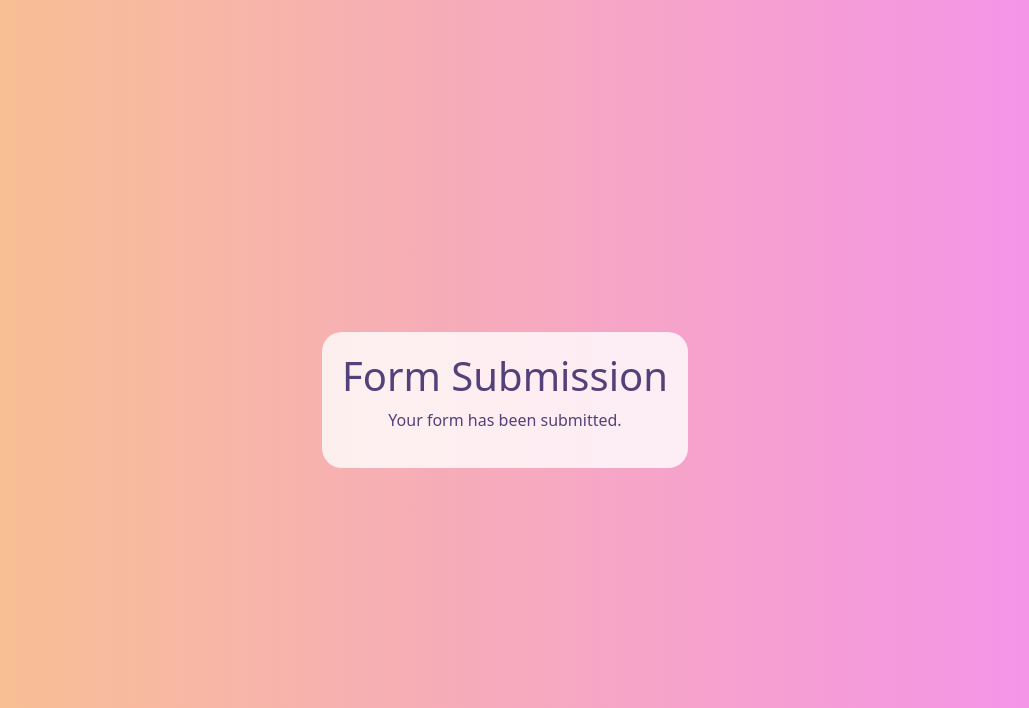
After one commit to micalev/COMP2511-Assignment3, a PHP site: page /submitted-form.html in a window 1280 px wide. The commit adds this page. Shown: the top 708 px of the page, without its empty margins (135-1164 px from the left). Run offline with PHP 8.4, Linux system fonts and the light colour scheme; some libraries are stand-ins or nearby versions.

Commit message:
Finish touchups and accessibility

```diff
--- /dev/null
+++ b/formstylesheet.css
@@ -0,0 +1,34 @@
+:root {
+    --dark-purple: #544179;
+    --purple: #7027A0;
+    --pink: #F56FAD;
+}
+
+body {
+    background: linear-gradient(90deg, hsla(31, 90%, 76%, 1) 1%, hsla(302, 82%, 76%, 1) 100%);
+    background-repeat: no-repeat;
+    background-position: center;
+    background-size: cover;
+    background-attachment: fixed;
+    height: 100%;
+}
+
+.container {
+    height: 100%;
+    display: flex;
+    justify-content: center;
+    align-items: center;
+
+}
+
+.vertical-center {
+  position: absolute;
+  top: 50%;
+  transform: translateY(-50%);
+  transform: translateY(-50%);
+    background-color: rgb(255,255,255, 0.8);
+    padding: 20px;
+    border-radius: 20px;
+    color: var(--dark-purple);
+    text-align: center;
+}
--- /dev/null
+++ b/submitted-form.html
@@ -0,0 +1,27 @@
+<!DOCTYPE html>
+<html>
+    <head>
+        <title>Form Submitted</title>
+        <!-- reset CSS -->
+        <link rel="reset.css" href="reset.css">
+
+        <!-- Bootsrap stylesheet-->
+        <link href="https://cdn.jsdelivr.net/npm/bootstrap@5.1.3/dist/css/bootstrap.min.css" rel="stylesheet" integrity="sha384-1BmE4kWBq78iYhFldvKuhfTAU6auU8tT94WrHftjDbrCEXSU1oBoqyl2QvZ6jIW3" crossorigin="anonymous">
+
+        <!-- stylesheet CSS-->
+        <link rel="stylesheet" href="formstylesheet.css">
+    </head>
+
+    <body>
+        <div class="container">
+            <div class="vertical-center col-lg">
+                <h1 id="title">Form Submission</h1>
+                <p>Your form has been submitted.</p>
+            </div>
+        </div>
+
+         <!--Popper and Bootstrap JS-->
+        <script src="https://cdn.jsdelivr.net/npm/@popperjs/core@2.10.2/dist/umd/popper.min.js" integrity="sha384-7+zCNj/IqJ95wo16oMtfsKbZ9ccEh31eOz1HGyDuCQ6wgnyJNSYdrPa03rtR1zdB" crossorigin="anonymous"></script>
+        <script src="https://cdn.jsdelivr.net/npm/bootstrap@5.1.3/dist/js/bootstrap.min.js" integrity="sha384-QJHtvGhmr9XOIpI6YVutG+2QOK9T+ZnN4kzFN1RtK3zEFEIsxhlmWl5/YESvpZ13" crossorigin="anonymous"></script>
+    </body>
+</html>
```
Also changed, not shown: index.html (+30 -2 lines), stylesheet.css (+39 -2 lines).
